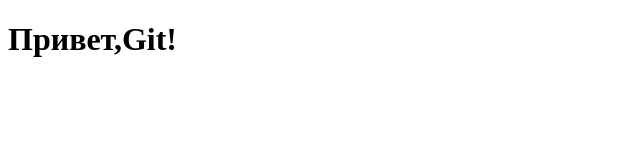
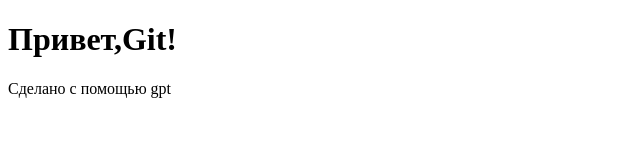
Before and after one commit to sophieee15/testRepo, a plain HTML site: page index.html in a window 1280 px wide. Shown: the whole page, without its empty margins (0-640 px from the left). Drawn offline with Linux system fonts and the light colour scheme.

Commit message:
добавлен footer

```diff
--- a/index.html
+++ b/index.html
@@ -7,5 +7,6 @@
 </head>
 <body>
     <h1>Привет,Git!</h1>
+    <footer> Сделано с помощью gpt</footer>
 </body>
 </html>
```
